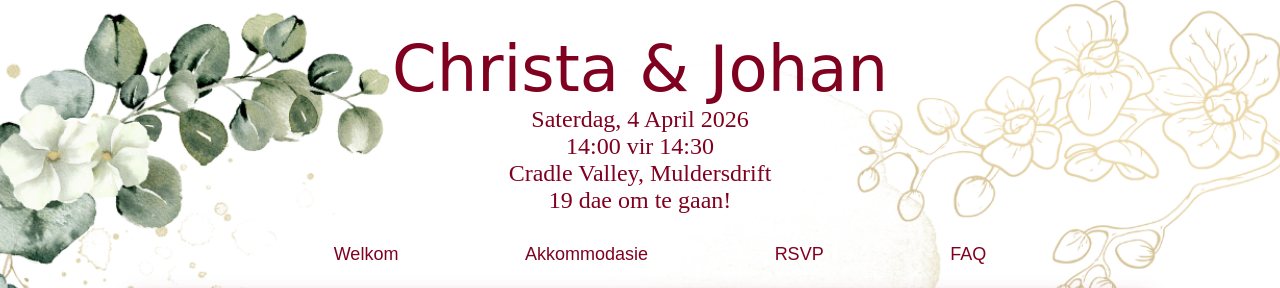
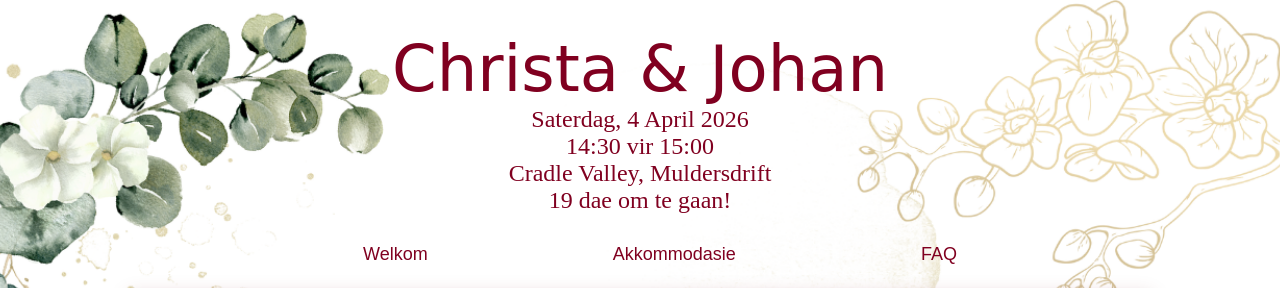
Before and after one commit to jsmit-dev/SmitTroue, a website: page public/index.html in a window 1280 px wide. Shown: the top 288 px of the page. Drawn offline with Linux system fonts and the light colour scheme; grey boxes are pictures that could not be loaded; a web font is replaced by a local one.

```diff
--- a/public/index.html
+++ b/public/index.html
@@ -41,9 +41,9 @@
                             <li>
                                 <a href="#accommodation">Akkommodasie</a>
                             </li>
-                            <li>
+                            <!-- <li>
                                 <a href="#rsvp">RSVP</a>
-                            </li>
+                            </li> -->
                             <li>
                                 <a href="#faq">FAQ</a>
                             </li>
@@ -56,7 +56,7 @@
                 <h1 class="welcome-names-heading">Christa & Johan</h1>
                 <section class=welcome-details>
                     <h2 class="welcome-date-heading">Saterdag, 4 April 2026</h2>
-                    <h2 class="welcome-date-heading">14:00 vir 14:30</h2>
+                    <h2 class="welcome-date-heading">14:30 vir 15:00</h2>
                     <h2 class="welcome-date-heading">Cradle Valley, Muldersdrift</h2>
                     <h2 class="welcome-days-heading" id="days-to-go">345 dae om te gaan!</h2>
                 </section>
@@ -68,9 +68,9 @@
                         <li>
                             <a href="#accommodation">Akkommodasie</a>
                         </li>
-                        <li>
+                        <!-- <li>
                             <a href="#rsvp">RSVP</a>
-                        </li>
+                        </li> -->
                         <li>
                             <a href="#faq">FAQ</a>
                         </li>
@@ -88,7 +88,7 @@
                     <p>Indien julle sou belangstel om op die venue te slaap, stuur vir ons asseblief 'n boodskap, anders kyk gerus na die verskeie ander opsies op die kaart.</p>
                 </section>
             </section>
-            <section id="rsvp" class="view">
+            <!-- <section id="rsvp" class="view">
                 <form id="rsvp-form">
                     <section class="rsvp-details">
                         <h2>RSVP</h2>
@@ -117,7 +117,7 @@
                     </section>
                 </form>
                 <div class="rsvp-image"></div>
-            </section>
+            </section> -->
             <section id="faq" class="view">
                 <h2>Verdere Inligting</h2>
                 <ul>
```
